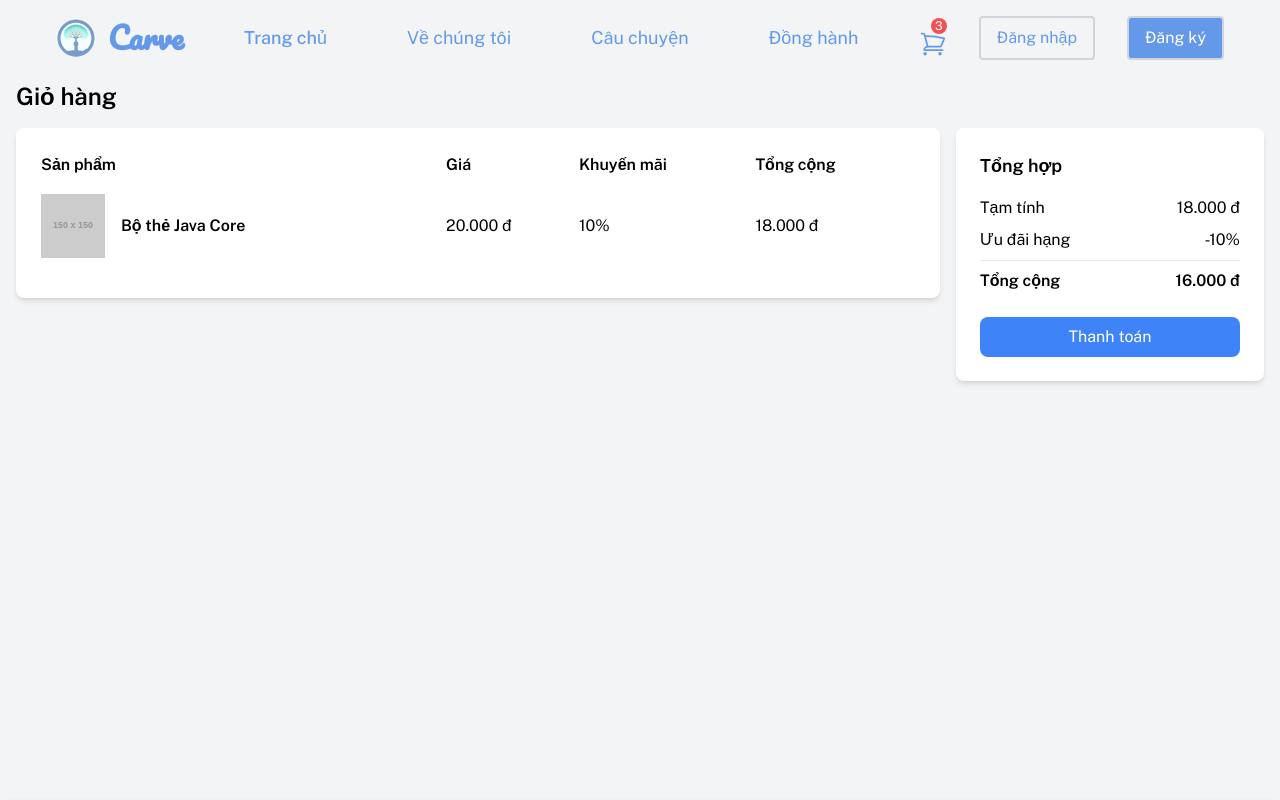
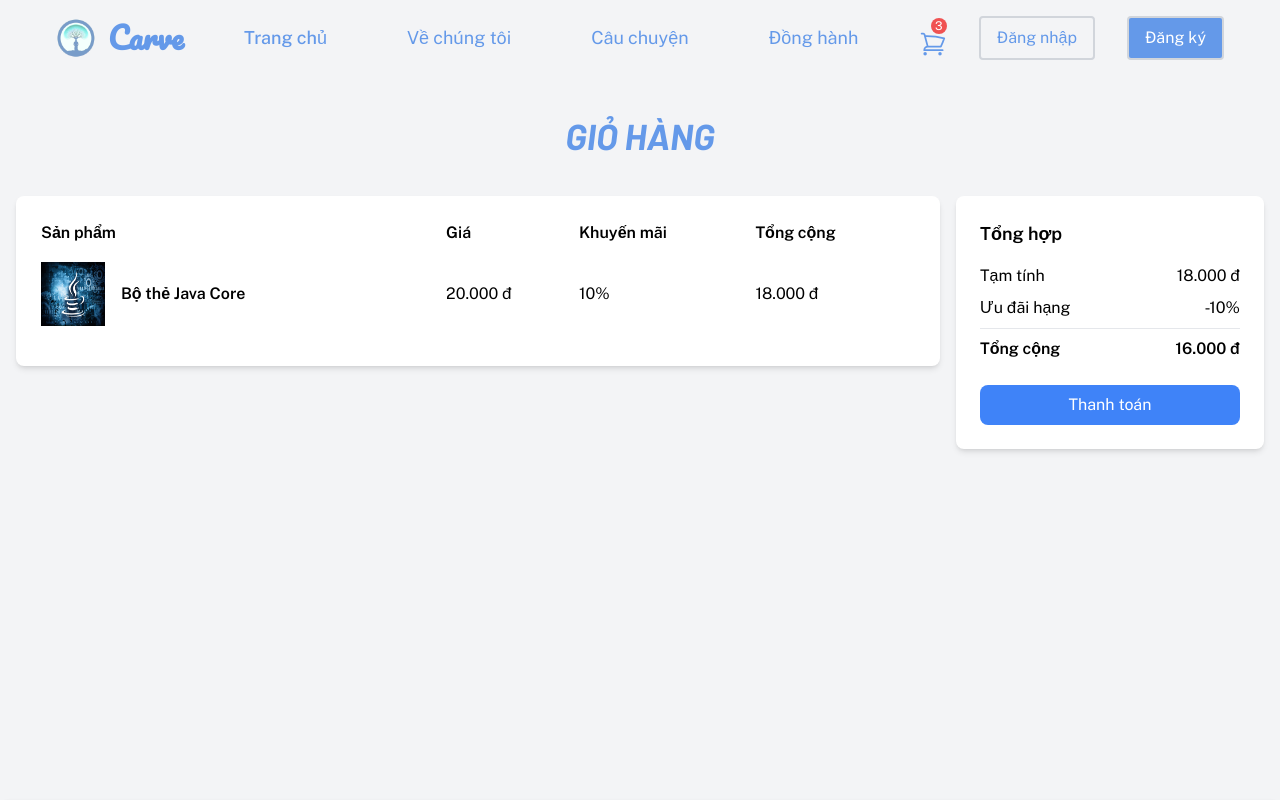
Before and after one commit to mrhuyle/C0323G1_HuyL_sprint2_carve, a React (Vite) app: page /cart in a window 1280 px wide. Shown: the top 800 px of the page. Built offline with nearby package versions, Linux system fonts and the light colour scheme; the HTML template or start-up script is replaced by a standard one.

Commit message:
modify product scale

```diff
--- a/src/components/Cart.jsx
+++ b/src/components/Cart.jsx
@@ -1,6 +1,7 @@
 import React from "react";
 import MyFooter from "./MyFooter";
 import Navbar from "./Navbar";
+import java from "../assets/img/java_cards.jpeg";
 
 const Cart = () => {
   return (
@@ -8,9 +9,13 @@ const Cart = () => {
       <Navbar />
 
       {/* cart */}
-      <div className="h-screen py-20 bg-gray-100">
+      <div className="h-screen pt-20 pb-20 bg-gray-100">
         <div className="container px-4 mx-auto">
-          <h1 className="mb-4 text-2xl font-semibold">Giỏ hàng</h1>
+          <div className="pt-3 pb-2 mx-auto mt-6 mb-5 italic font-extrabold leading-relaxed text-center rounded-2xl md:w-1/2">
+            <h2 className="mb-3 text-4xl font-semibold text-brandPrimary head-title">
+              GIỎ HÀNG
+            </h2>
+          </div>
           <div className="flex flex-col gap-4 md:flex-row">
             <div className="md:w-3/4">
               <div className="p-6 mb-4 bg-white rounded-lg shadow-md">
@@ -29,7 +34,7 @@ const Cart = () => {
                         <div className="flex items-center">
                           <img
                             className="w-16 h-16 mr-4"
-                            src="https://via.placeholder.com/150"
+                            src={java}
                             alt="Product image"
                           />
                           <span className="font-semibold">
--- a/src/components/ProductCard.jsx
+++ b/src/components/ProductCard.jsx
@@ -5,7 +5,7 @@ import { Link } from "react-router-dom";
 
 const ProductCard = () => {
   return (
-    <div>
+    <div className="hover:scale-95 hover:transition-transform">
       <Card
         imgAlt="Apple Watch Series 7 in colors pink, silver, and black"
         imgSrc={java}
```
